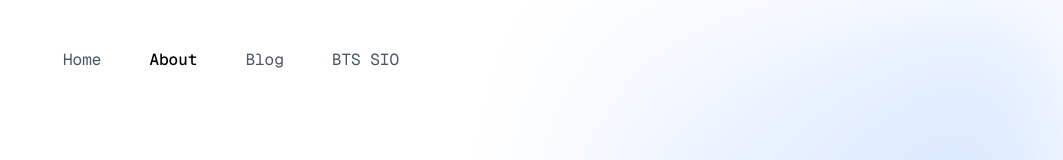
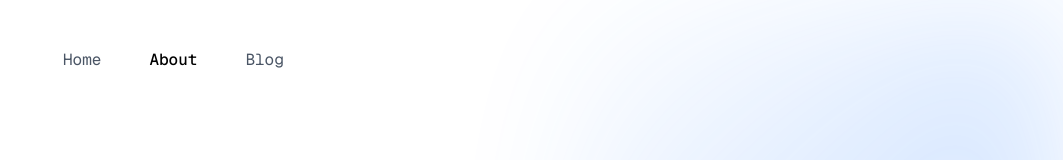
Before and after one commit to gxuvain/gxuvain.dev, a Next.js app: page /about in a window 1280 px wide. Shown: the top 160 px of the page, without its empty margins (217-1280 px from the left). Built offline with nearby package versions, Linux system fonts and the light colour scheme.

Commit message:
fix: remove unused link in navbar

```diff
--- a/components/navbar.tsx
+++ b/components/navbar.tsx
@@ -19,10 +19,6 @@ const links = [
   {
     path: "/blog",
     label: "Blog",
-  },
-  {
-    path: "/bts",
-    label: "BTS SIO",
   },
 ];
 
```
